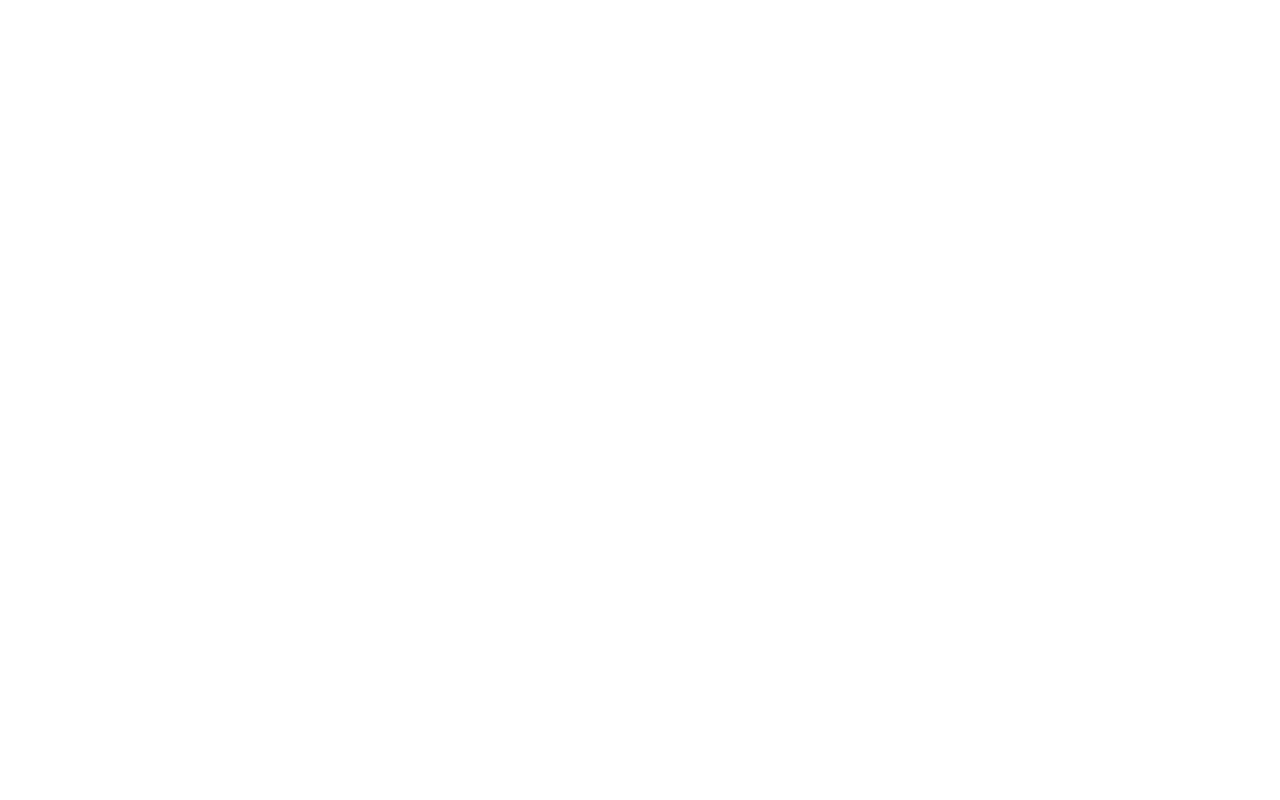
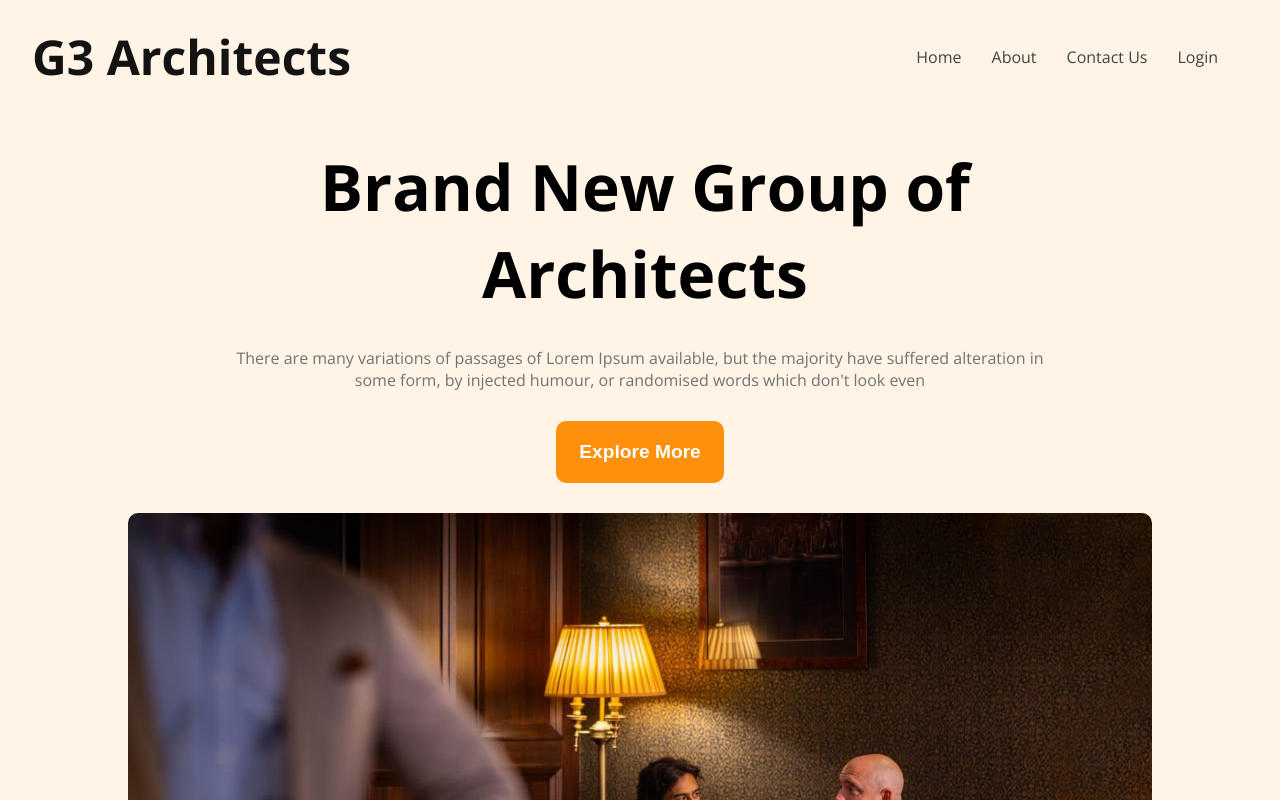
Before and after one commit to khaled-40/architect-hub, a plain HTML site: page index.html in a window 1280 px wide. Shown: the top 800 px of the page. Drawn offline with nearby package versions, Linux system fonts and the light colour scheme.

Commit message:
finished with the nav and header section

```diff
--- a/index.html
+++ b/index.html
@@ -1,14 +1,37 @@
 <!DOCTYPE html>
 <html lang="en">
+
 <head>
     <meta charset="UTF-8">
     <meta name="viewport" content="width=device-width, initial-scale=1.0">
     <title>G3 Architects Website</title>
-    <link rel="stylesheet" href="styles.css/architect.css">
+    <link rel="stylesheet" href="styles/architect.css">
 </head>
+
 <body class="open-sans-font">
     <header>
+        <nav class="display-flex">
+            <h3 class="navbar dark-1">G3 Architects</h3>
+            <ul class="nav-links">
+                <li class="nav-item"><a href="" class="nav-link dark-2">Home</a></li>
+                <li class="nav-item"><a href="" class="nav-link dark-2">About</a></li>
+                <li class="nav-item"><a href="" class="nav-link dark-2">Contact Us</a></li>
+                <li class="nav-item"><a href="" class="nav-link dark-2">Login</a></li>
+            </ul>
+        </nav>
+        <div class="banner-content">
+            <div class="banner">
+                <h1 class="banner-title">Brand New
+                    Group of Architects </h1>
+                <p class="banner-description dark-3">There are many variations of passages of Lorem Ipsum available, but the
+                    majority have suffered alteration in some form, by injected humour, or randomised words which don't
+                    look
+                    even</p>
+                <button class="btn-primary">Explore More</button>
 
+            </div>
+           <img class="banner-image" src="images/coporate.jpg" alt="">
+        </div>
     </header>
     <main>
 
@@ -17,4 +40,5 @@
 
     </footer>
 </body>
+
 </html>
--- a/styles.css/architect.css
+++ /dev/null
@@ -1,11 +0,0 @@
-@import url('https://fonts.googleapis.com/css2?family=Inter:ital,opsz,wght@0,14..32,100..900;1,14..32,100..900&family=Open+Sans:ital,wght@0,300..800;1,300..800&display=swap');
-
-
-.open-sans-font {
-  font-family: "Open Sans", sans-serif;
-  font-optical-sizing: auto;
-  font-weight: 400px;
-  font-style: normal;
-  font-variation-settings:
-    "wdth" 100;
-}
--- /dev/null
+++ b/styles/architect.css
@@ -0,0 +1,85 @@
+@import url('https://fonts.googleapis.com/css2?family=Inter:ital,opsz,wght@0,14..32,100..900;1,14..32,100..900&family=Open+Sans:ital,wght@0,300..800;1,300..800&display=swap');
+
+
+.open-sans-font {
+  font-family: "Open Sans", sans-serif;
+  font-optical-sizing: auto;
+  font-weight: 400px;
+  font-style: normal;
+  font-variation-settings:
+    "wdth" 100;
+}
+/* shared styles */
+* {
+    margin: 0px;
+    padding: 0px;
+}
+.dark-1 {
+    color: #131313;
+}
+.dark-2 {
+    color: #424242;
+}
+.dark-3 {
+    color: #727272;
+}
+.display-flex {
+    display: flex;
+}
+.btn-primary {
+    padding: 20px 23px;
+    color: white;
+    background-color: #FF900E;
+    font-size: 1.2rem;
+    font-weight: 600;
+    border: none;
+    border-radius: 10px;
+}
+/* header section styles */
+header {
+    background-color: rgba(255, 144, 14, 0.1);
+}
+/* nav styles  */
+.navbar {
+    font-size: 3rem;
+    font-weight: bold;
+}
+nav {
+    justify-content: space-between;
+    align-items: center;
+    padding: 1.5rem 2rem;
+}
+.nav-links {
+    display: flex;
+}
+.nav-item {
+    list-style: none;
+    margin-right: 30px;
+
+}
+.nav-link {
+    text-decoration: none;
+}
+/* banner section styles  */
+.banner {
+    max-width: 860px;
+    margin: 0px auto;
+    text-align: center;
+}
+.banner-title {
+    font-weight: bold;
+    font-size: 4rem;
+    margin: 30px 0px 0px 10px;
+}
+.banner-image {
+    display: block;
+    width: 80%;
+    height: 100%;
+    margin: 30px auto;
+    border-radius: 10px;
+    /* padding: 20px; */
+}
+.banner-description {
+    margin: 10px 0px;
+    padding: 20px;
+}
```
